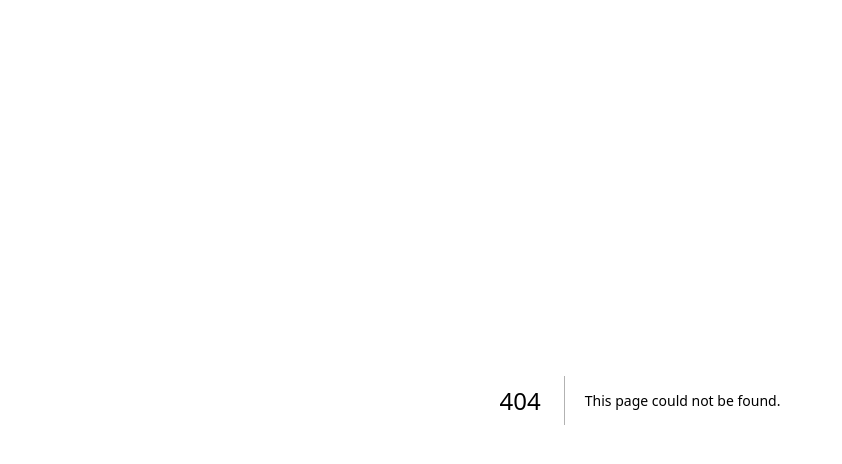
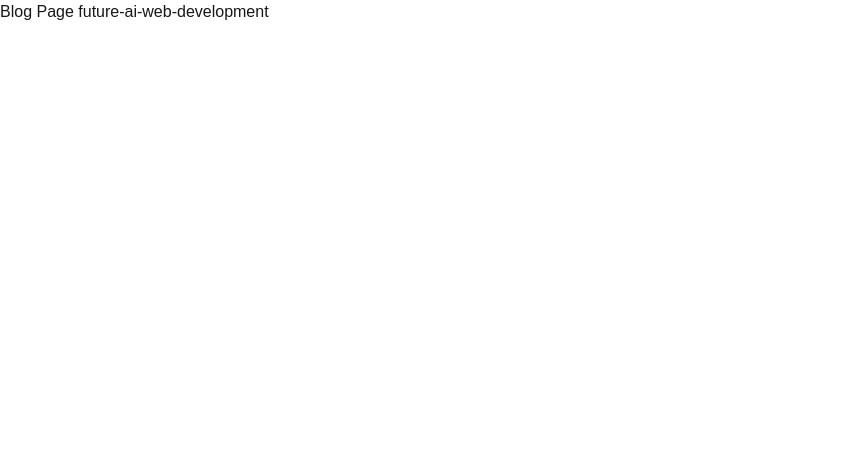
Before and after one commit to cursedxp/asymptote, a Next.js app in the folder milestone-1-nextjs-react-fundamentals/01-blog-platform/: page /blog/future-ai-web-development in a window 1280 px wide. Before the commit this address had no page. Shown: the top 464 px of the page, without its empty margins (0-842 px from the left). Built offline with nearby package versions, Linux system fonts and the light colour scheme.

Commit message:
Single blog post page has been created

```diff
--- /dev/null
+++ b/milestone-1-nextjs-react-fundamentals/01-blog-platform/app/blog/[slug]/page.tsx
@@ -0,0 +1,8 @@
+interface BlogPageProps {
+  params: { slug: string };
+}
+
+export default function BlogPage({ params }: BlogPageProps) {
+  const { slug } = params;
+  return <div>Blog Page {slug}</div>;
+}
```
